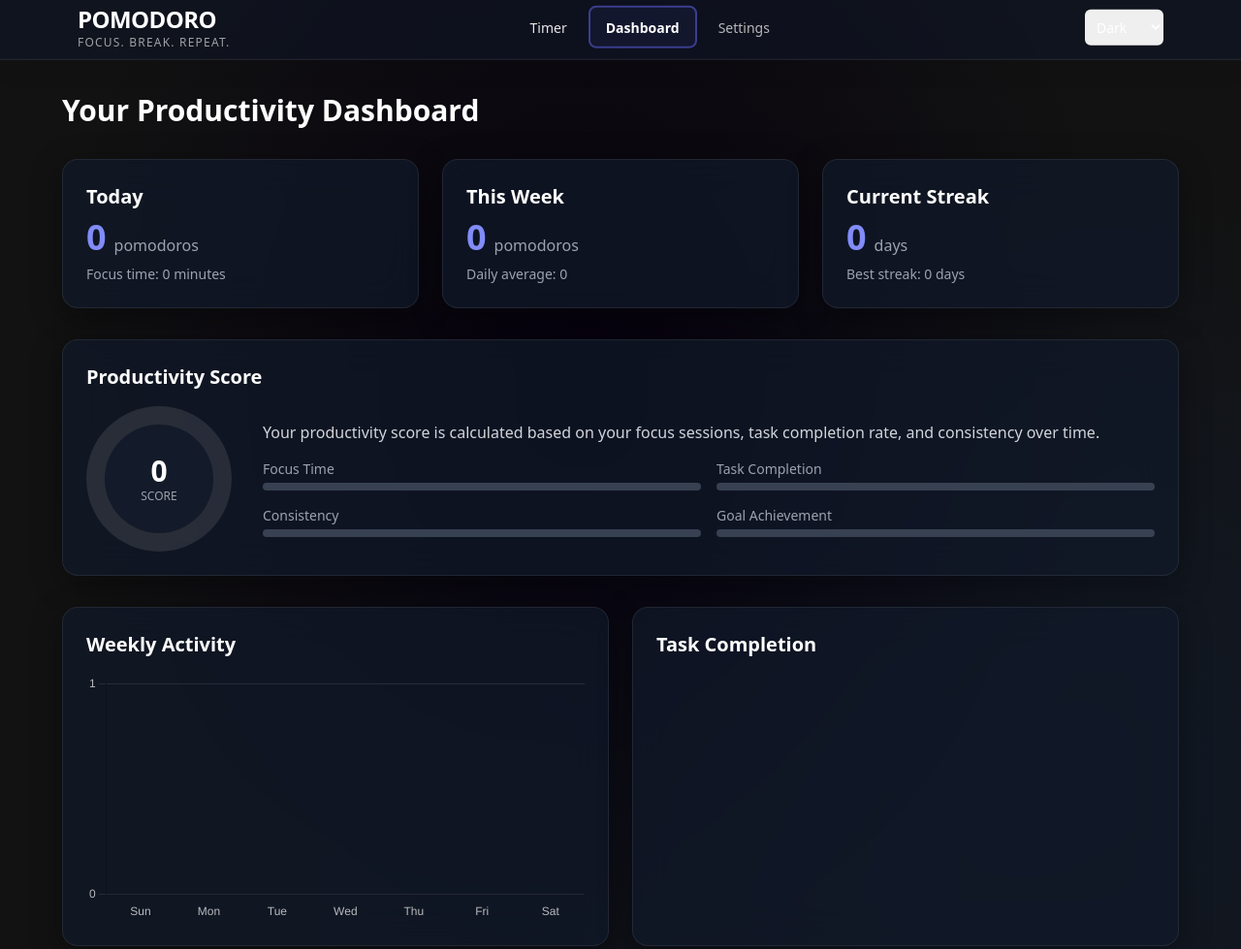
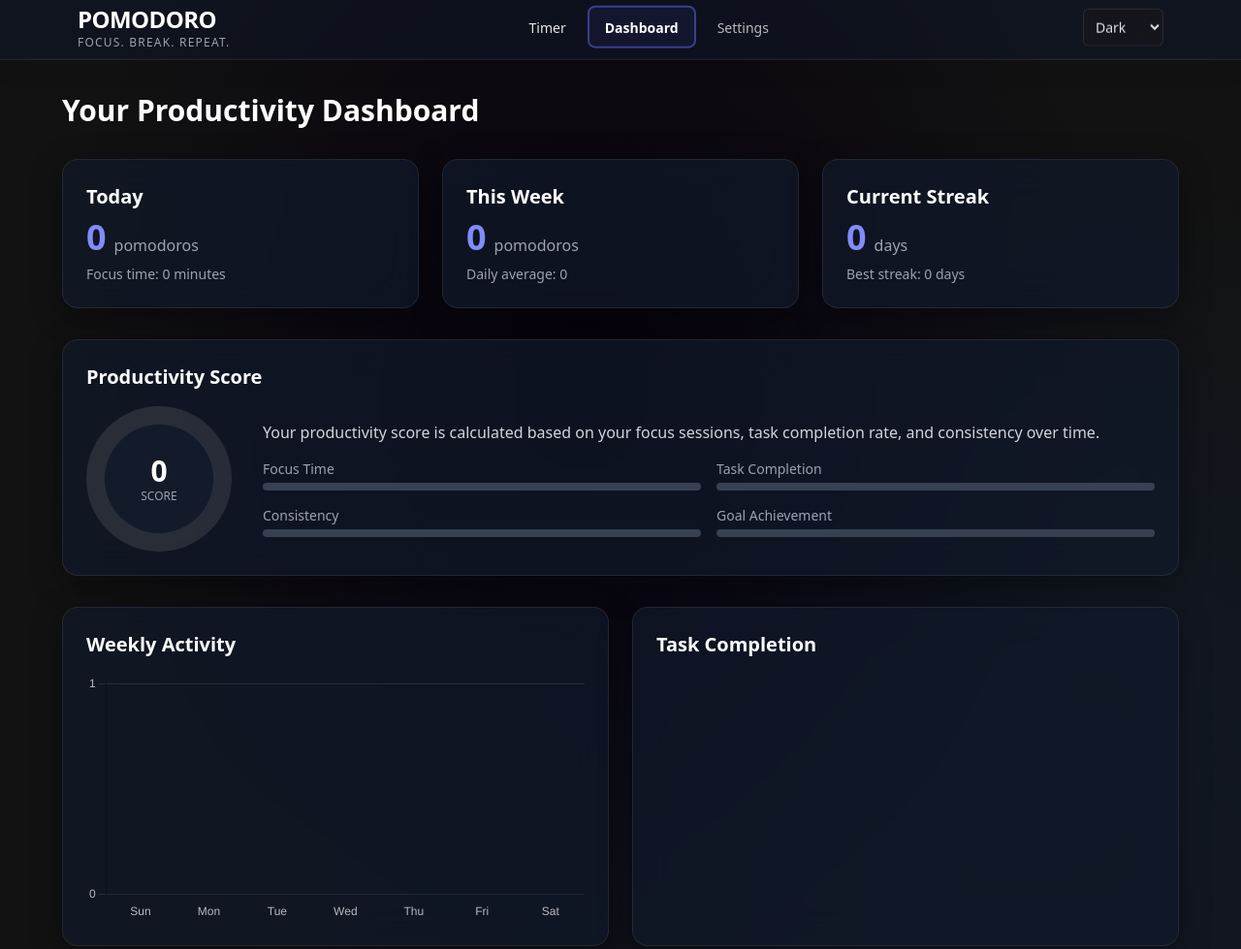
Before and after one commit to Debug-Jeff/pomodoro, a plain HTML site: page dashboard.html in a window 1280 px wide. Shown: the top 979 px of the page at 97% size. Drawn offline with nearby package versions, Linux system fonts and the light colour scheme.

```diff
--- a/dashboard.html
+++ b/dashboard.html
@@ -269,6 +269,26 @@
 
   nav {
     animation: float 8s ease-in-out infinite;
+  }
+
+  .glass-dropdown {
+    background: rgba(24, 24, 27, 0.6);
+    border: 1px solid rgba(255, 255, 255, 0.1);
+    color: #e0e7ef;
+    backdrop-filter: blur(10px);
+    -webkit-backdrop-filter: blur(10px);
+    transition: all 0.2s ease-in-out;
+  }
+  .glass-dropdown:hover {
+     border-color: rgba(99,102,241,0.5);
+  }
+  .glass-dropdown:focus {
+    border-color: rgba(99,102,241,0.8);
+    box-shadow: 0 0 0 2px rgba(99,102,241,0.4);
+  }
+  .glass-dropdown option {
+      background: #1a202c; /* Dark background for options */
+      color: #e0e7ef; /* Light text for options */
   }
 
     .glass-nav {
```
Also changed, not shown: settings.html (+20 -0 lines).
